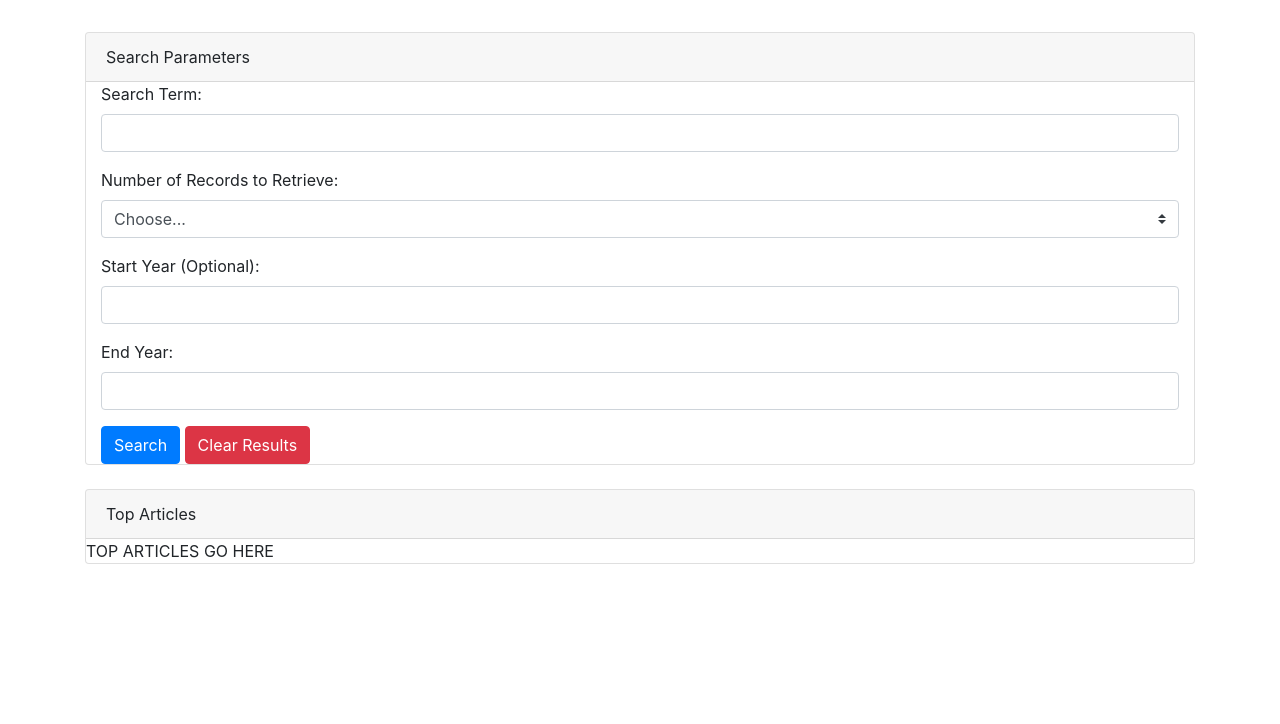
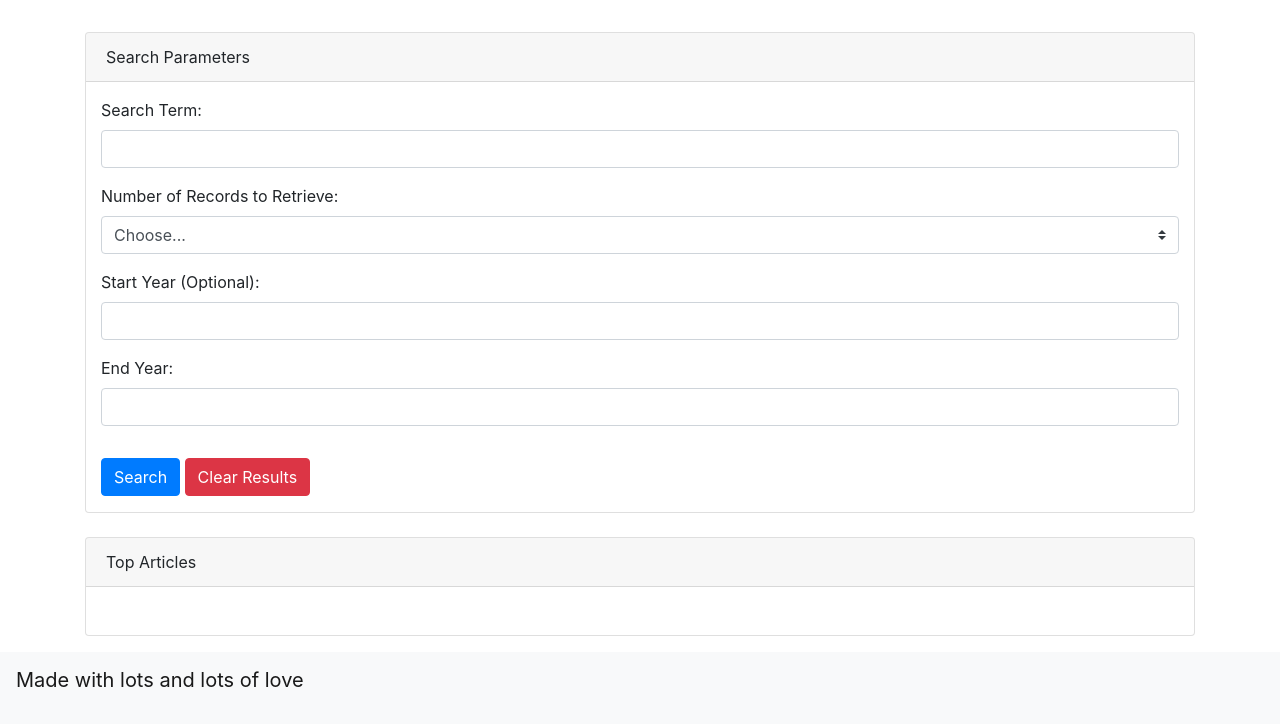
Before and after one commit to tghlck/NYT-Search, a plain HTML site: page index.html in a window 1280 px wide. Shown: the part 211-935 px from the top of the page. Before the commit the page ends 800 px from the top, so only its background shows below. Drawn offline with nearby package versions, Linux system fonts and the light colour scheme.

Commit message:
added footer to index, added padding to top articles so it's not squished

```diff
--- a/index.html
+++ b/index.html
@@ -36,7 +36,7 @@
             </div>
 
             <!-- //// Input 1 - Search Term /// -->
-            <div class="container">
+            <div class="container mt-3 mb-3">
                 <label for="basic-url">Search Term: </label>
                 <div class="input-group mb-3">
                     <input type="text" class="form-control" id="basic-url" aria-describedby="basic-addon3">
@@ -62,24 +62,30 @@
 
                 <!-- //// Input 4 - End Year /// -->
                 <label for="basic-url">End Year: </label>
-                <div class="input-group mb-3">
+                <div class="input-group mb-0">
                     <input type="text" class="form-control" id="basic-url" aria-describedby="basic-addon3">
                 </div>
             </div>
             <!--  //// Buttons -->
             <div class="container">
-                <button type="button" class="btn btn-primary">Search</button>
-                <button type="button" class="btn btn-danger">Clear Results</button>
+                <button type="button" class="btn btn-primary mb-3 mt-3">Search</button>
+                <button type="button" class="btn btn-danger mb-3 mt-3">Clear Results</button>
             </div>
         </div>
         <br>
-        <div class="card">
+        <div class="card mb-3">
             <div class="card-header">
                 Top Articles
             </div>
-            <div> TOP ARTICLES GO HERE </div>
+            <div class="fluid mb-3 p-3"> </div>
         </div>
     </div>
+
+    <nav class="navbar navbar-light bg-light">
+            <p class="navbar-brand sm">Made with lots and lots of love</p>
+          </nav>
+
+
     <script>
     //layout header - jumbotron?
     //container - card, replace w/ inputs
```
